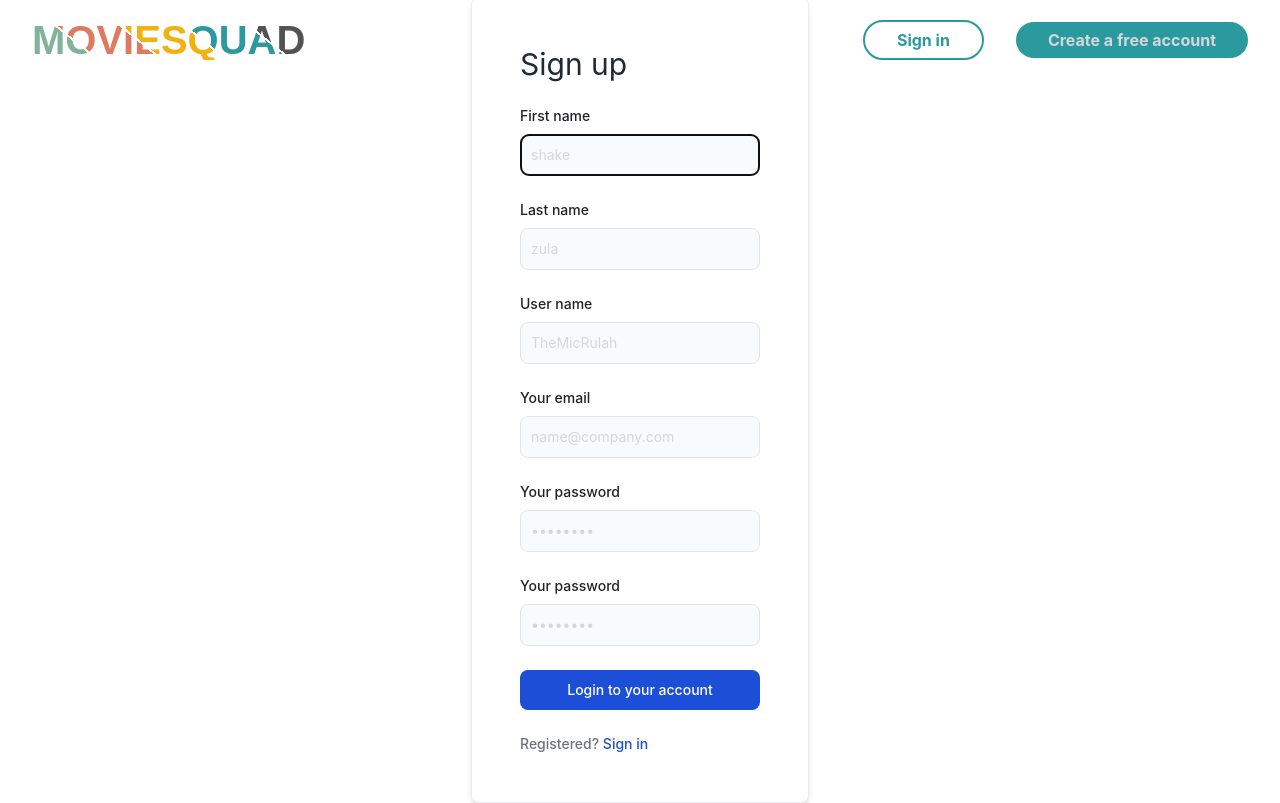
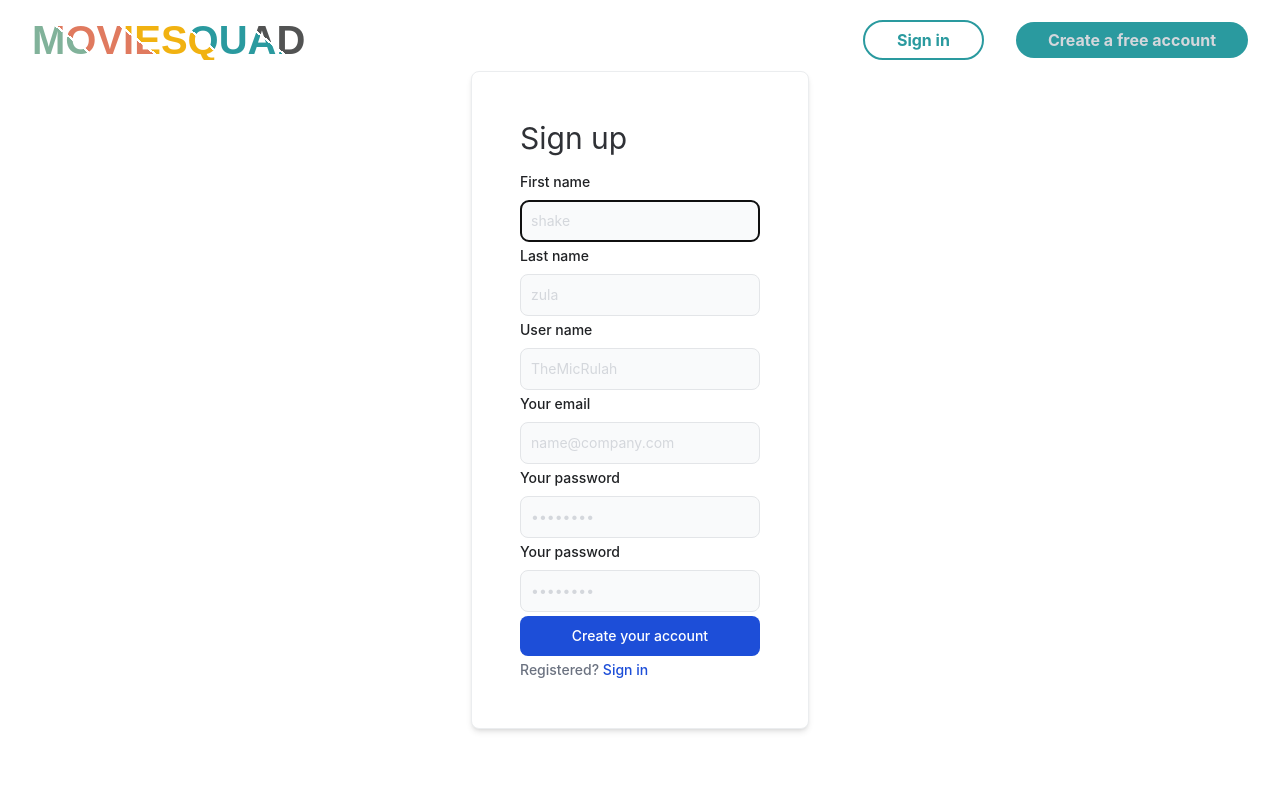
Before and after one commit to ShockleyJE/Moviesquad, a React (Create React App) app in the folder client/: page /signup in a window 1280 px wide. Built offline with nearby package versions, Linux system fonts and the light colour scheme.

Commit message:
Consolodate navbars

```diff
--- a/client/src/components/navbar/AuthedNavbar.js
+++ /dev/null
@@ -1,26 +0,0 @@
-import React from "react";
-import { Link } from "react-router-dom";
-import Logo from "../logo/Logo";
-import { useAuth } from "../../context/AuthProvider";
-
-const AuthedNavbar = () => {
-  const auth = useAuth();
-  const usr = auth.user;
-  return (
-    // bg-gradient-to-r from-purple-500 to-pink-500
-    <div className="pl-8 pr-8 h-20 bg-transparent flex content-center justify-between text-aquamarine ">
-      <div className="self-center">
-        <Link to="/watchlists" className="">
-          <Logo className=""></Logo>
-        </Link>
-      </div>
-      <div className="self-center font-bold flex">
-        <Link to="/profile">
-          <img src={usr.profileImage} className="rounded-full h-14"></img>
-        </Link>
-      </div>
-    </div>
-  );
-};
-
-export default AuthedNavbar;
--- /dev/null
+++ b/client/src/components/navbar/Navbar.js
@@ -0,0 +1,55 @@
+import React from "react";
+import { Link } from "react-router-dom";
+import Logo from "../logo/Logo";
+import { useAuth } from "../../context/AuthProvider";
+
+const Navbar = () => {
+  const auth = useAuth();
+  const usr = auth.user;
+
+  if (auth.user) {
+    return (
+      // bg-gradient-to-r from-purple-500 to-pink-500
+      <div className="pl-8 pr-8 h-20 bg-transparent flex content-center justify-between text-aquamarine ">
+        <div className="self-center">
+          <Link to="/watchlists" className="">
+            <Logo className=""></Logo>
+          </Link>
+        </div>
+        <div className="self-center font-bold flex">
+          <Link to="/profile">
+            <img src={usr.profileImage} className="rounded-full h-14"></img>
+          </Link>
+        </div>
+      </div>
+    );
+  } else {
+    return (
+      // top-0 fixed
+      //bg-gradient-to-r from-purple-500 to-pink-500
+      <div className="h-20 bg-transparent flex content-center justify-between text-aquamarine pl-8 pr-8 ">
+        <div className="self-center">
+          <Link to="/" className="">
+            <Logo className=""></Logo>
+          </Link>
+        </div>
+        <div className="self-center font-bold">
+          <Link
+            to="/login"
+            className="rounded-full dark:bg-gray-400 dark:border-none border-aquamarine border-2 pl-8 pr-8 pb-2 pt-2 mr-8"
+          >
+            Sign in
+          </Link>
+          <Link
+            to="/signup"
+            className="rounded-full text-gray-400 bg-aquamarine outline-aquamarine pl-8 pr-8 pb-2 pt-2"
+          >
+            Create a free account
+          </Link>
+        </div>
+      </div>
+    );
+  }
+};
+
+export default Navbar;
--- a/client/src/components/navbar/UnauthedNavbar.js
+++ /dev/null
@@ -1,33 +0,0 @@
-import React from "react";
-import { Link } from "react-router-dom";
-import Logo from "../logo/Logo";
-
-const UnauthedNavbar = () => {
-  return (
-    // top-0 fixed
-    //bg-gradient-to-r from-purple-500 to-pink-500
-    <div className="h-20 bg-transparent flex content-center justify-between text-aquamarine pl-8 pr-8 ">
-      <div className="self-center">
-        <Link to="/" className="">
-          <Logo className=""></Logo>
-        </Link>
-      </div>
-      <div className="self-center font-bold">
-        <Link
-          to="/login"
-          className="rounded-full dark:bg-gray-400 dark:border-none border-aquamarine border-2 pl-8 pr-8 pb-2 pt-2 mr-8"
-        >
-          Sign in
-        </Link>
-        <Link
-          to="/signup"
-          className="rounded-full text-gray-400 bg-aquamarine outline-aquamarine pl-8 pr-8 pb-2 pt-2"
-        >
-          Create a free account
-        </Link>
-      </div>
-    </div>
-  );
-};
-
-export default UnauthedNavbar;
--- a/client/src/components/signup/Signup.js
+++ b/client/src/components/signup/Signup.js
@@ -86,8 +86,10 @@ const Signup = () => {
   return (
     <div class="max-w-4xl mx-auto">
       <div class="bg-white shadow-md border border-gray-200 rounded-lg max-w-3xl p-4 sm:p-8 lg:p-12 dark:bg-white dark:border-gray-300">
-        <form class="space-y-6" onSubmit={handleSubmit}>
-          <h2 className="text-3xl text-grey-700">Sign up</h2>
+        <form class="space-y-1" onSubmit={handleSubmit}>
+          <h2 className="text-3xl text-grey-700 dark: text-gray-800 mb-4">
+            Sign up
+          </h2>
           <p ref={errRef} className={errorMsg ? "text-red-600" : "hidden"}>
             {errorMsg}
           </p>
@@ -200,12 +202,14 @@ const Signup = () => {
               value={confirmPassword}
             />
           </div>
-          <button
-            type="submit"
-            class="w-full text-white bg-blue-700 hover:bg-blue-800 focus:ring-4 focus:ring-blue-300 font-medium rounded-lg text-sm px-5 py-2.5 text-center dark:bg-gradient-to-r from-purple-500 to-pink-500 dark:hover:bg-blue-700 dark:focus:ring-blue-800"
-          >
-            Login to your account
-          </button>
+          <div className="">
+            <button
+              type="submit"
+              class="w-full text-white bg-blue-700 hover:bg-blue-800 focus:ring-4 focus:ring-blue-300 font-medium rounded-lg text-sm px-5 py-2.5 text-center dark:bg-gradient-to-r from-purple-500 to-pink-500 dark:hover:bg-blue-700 dark:focus:ring-blue-800"
+            >
+              Create your account
+            </button>
+          </div>
           <div class="text-sm font-medium text-gray-500 dark:text-gray-900">
             Registered?{" "}
             <Link
--- a/client/src/pages/Dashboard.js
+++ b/client/src/pages/Dashboard.js
@@ -1,7 +1,7 @@
 import React, { useEffect, useState } from "react";
 import { useAuth } from "../context/AuthProvider";
 import { Navigate } from "react-router-dom";
-import AuthedNavbar from "../components/navbar/AuthedNavbar";
+import Navbar from "../components/navbar/Navbar";
 import Watchlists from "../components/watchlists/Watchlists";
 import { getAllWatchlists } from "../api/watchlistAPI.js";
 import NewWatchlist from "../components/watchlists/NewWatchlist";
@@ -57,7 +57,7 @@ const Dashboard = () => {
     return (
       <div className="w-full">
         <div className="">
-          <AuthedNavbar></AuthedNavbar>
+          <Navbar></Navbar>
         </div>
         {/* placeholder layout  */}
         <div className="flex m-4">
--- a/client/src/pages/Home.js
+++ b/client/src/pages/Home.js
@@ -1,5 +1,5 @@
 import React from "react";
-import UnauthedNavbar from "../components/navbar/UnauthedNavbar";
+import Navbar from "../components/navbar/Navbar";
 import { useState, useEffect } from "react";
 
 const Home = () => {
@@ -31,7 +31,7 @@ const Home = () => {
     <div className="">
       <div>
         <div>
-          <UnauthedNavbar></UnauthedNavbar>
+          <Navbar></Navbar>
         </div>
         <div className="relative flex items-center justify-center">
           <div className="w-full md:w-2/3 self-center max-w-xl lg:max-w-2xl h-full">
--- a/client/src/pages/Logerino.js
+++ b/client/src/pages/Logerino.js
@@ -1,6 +1,6 @@
 import React from "react";
 import Login from "../components/login/Login";
-import UnauthedNavbar from "../components/navbar/UnauthedNavbar";
+import Navbar from "../components/navbar/Navbar";
 import { useAuth } from "../context/AuthProvider";
 import { Navigate } from "react-router-dom";
 
@@ -14,7 +14,7 @@ const Logerino = () => {
     <div className="">
       <div>
         <div>
-          <UnauthedNavbar></UnauthedNavbar>
+          <Navbar></Navbar>
         </div>
         <div className="relative flex items-center justify-center">
           <div className="w-full md:w-2/3 self-center max-w-xl lg:max-w-2xl h-full">
--- a/client/src/pages/Signerino.js
+++ b/client/src/pages/Signerino.js
@@ -1,5 +1,5 @@
 import React from "react";
-import UnauthedNavbar from "../components/navbar/UnauthedNavbar";
+import Navbar from "../components/navbar/Navbar";
 import Signup from "../components/signup/Signup";
 import { useAuth } from "../context/AuthProvider";
 import { Navigate } from "react-router-dom";
@@ -14,7 +14,7 @@ const Signerino = () => {
     <div className="">
       <div>
         <div>
-          <UnauthedNavbar></UnauthedNavbar>
+          <Navbar></Navbar>
         </div>
         <div className="relative flex items-center justify-center">
           <div className="w-full md:w-2/3 self-center max-w-xl lg:max-w-2xl h-full">
--- a/client/src/pages/WatchlistDetails.js
+++ b/client/src/pages/WatchlistDetails.js
@@ -1,5 +1,5 @@
 import React from "react";
-import AuthedNavbar from "../components/navbar/AuthedNavbar";
+import Navbar from "../components/navbar/Navbar";
 import { getWatchlist } from "../api/watchlistAPI";
 import { useEffect, useState, useRef } from "react";
 import { useParams } from "react-router-dom";
@@ -47,7 +47,7 @@ const WatchlistDetails = ({ _id, name }) => {
   return (
     <div className="">
       <div className="">
-        <AuthedNavbar></AuthedNavbar>
+        <Navbar></Navbar>
       </div>
       <div className="flex justify-center">
         <div className="flex-col m-4 lg:w-2/3">
```
Also changed, not shown: 1 other file (tests, documents, lock files or other folders).
